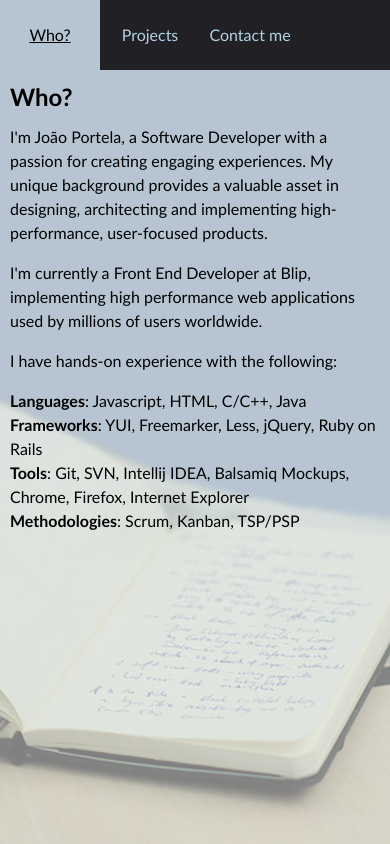
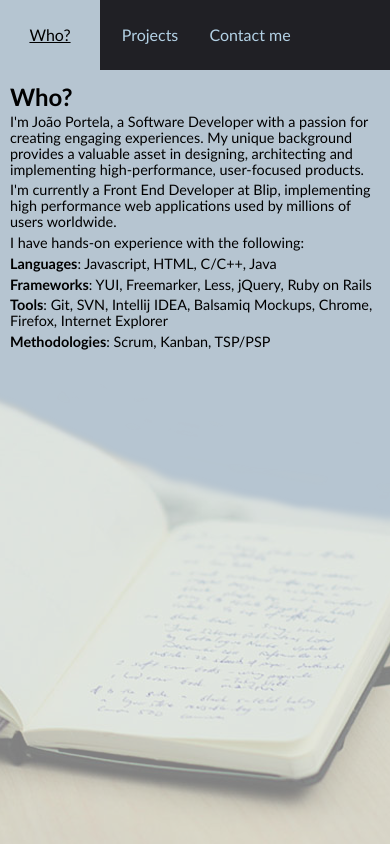
Before and after one commit to jportela/jportela.github.io, a plain HTML site: page new/index.html in a window 390 px wide. Both pictures are taken after a click on the link "Who?". Drawn offline with Linux system fonts and the light colour scheme.

Commit message:
adjusting font size for mobile

```diff
--- a/new/styles/main.css
+++ b/new/styles/main.css
@@ -334,6 +334,13 @@ a:hover, a:active {
 		margin: 0;
 		clear: both;
 	}
+
+
+	section p, section li {
+		font-size: 0.9em;
+		line-height: 1.1em;
+		margin: 5px 0;
+	}
 }
 
 @media all and (max-height: 470px) {
```
